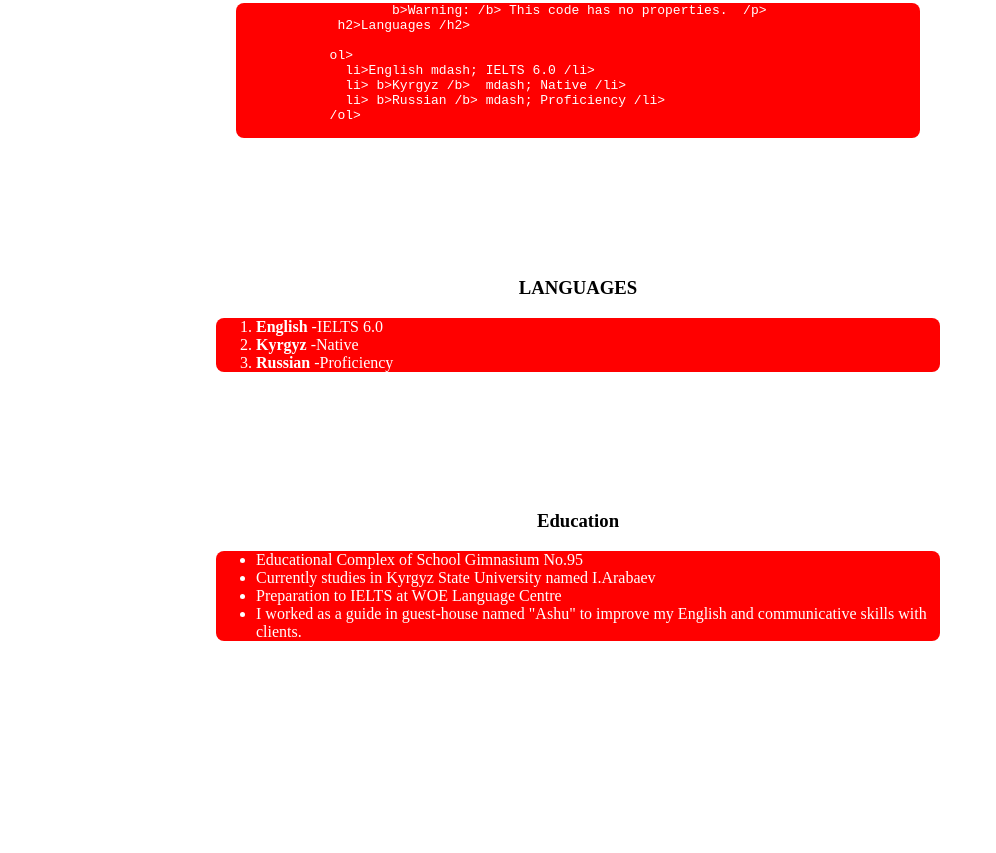
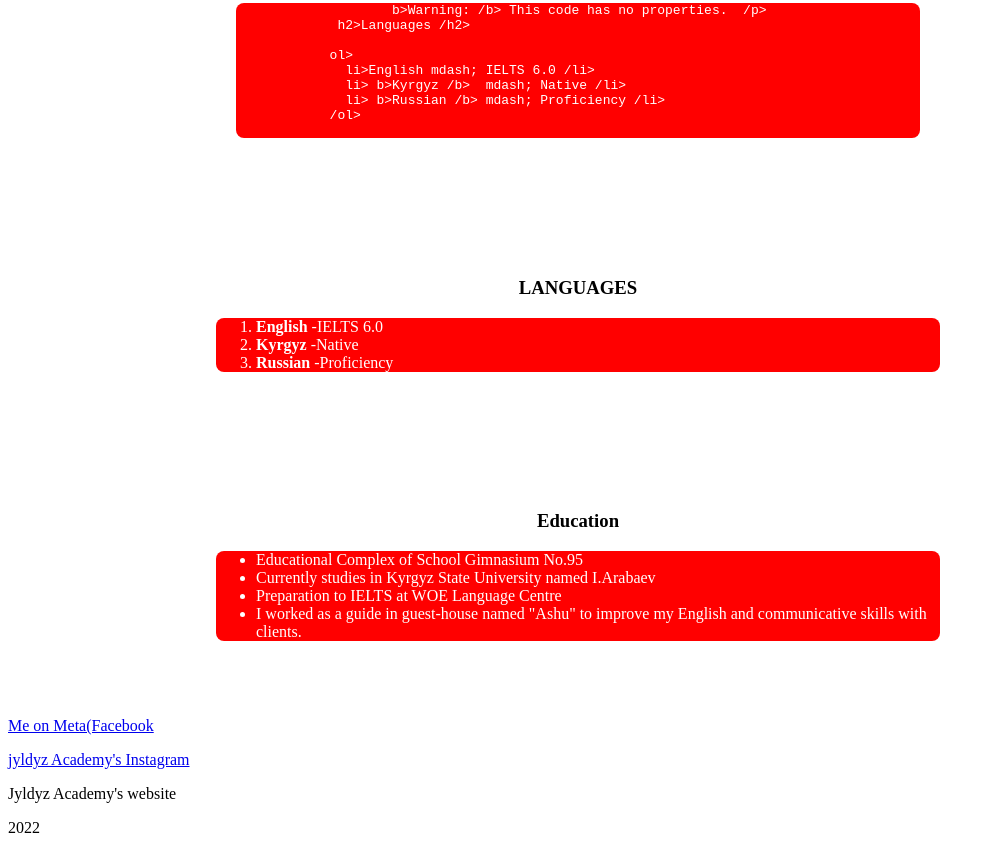
Before and after one commit to Razzak-Musaev/Myportfolio, a plain HTML site: page index.html in a window 1280 px wide. Shown: the part 1058-1911 px from the top of the page, without its empty margins (0-996 px from the left). Before the commit the page ends 1767 px from the top, so only its background shows below. Drawn offline with Linux system fonts and the light colour scheme.

Commit message:
add footer

```diff
--- a/index.html
+++ b/index.html
@@ -152,6 +152,17 @@
         </section>
       </section>
 
+    <section>
+    <section class="footer">
+        <div class="container">
+        <p>
+            <a href="https://www.facebook.com/profile.php?id=100040941257422">Me on Meta(Facebook</a> </p>
+          <p><a href="https://instagram.com/jyldyzacademy?utm_medium=copy_link">jyldyz Academy's Instagram </a></p>
+          <p> <a href="https://linktr.ee/jyldyzacademy2020"></a> Jyldyz Academy's website</p>
+          <p>2022</p>
+          </div>
+    </section>
+</section>
 </main>
 </body>
 </html>
```
